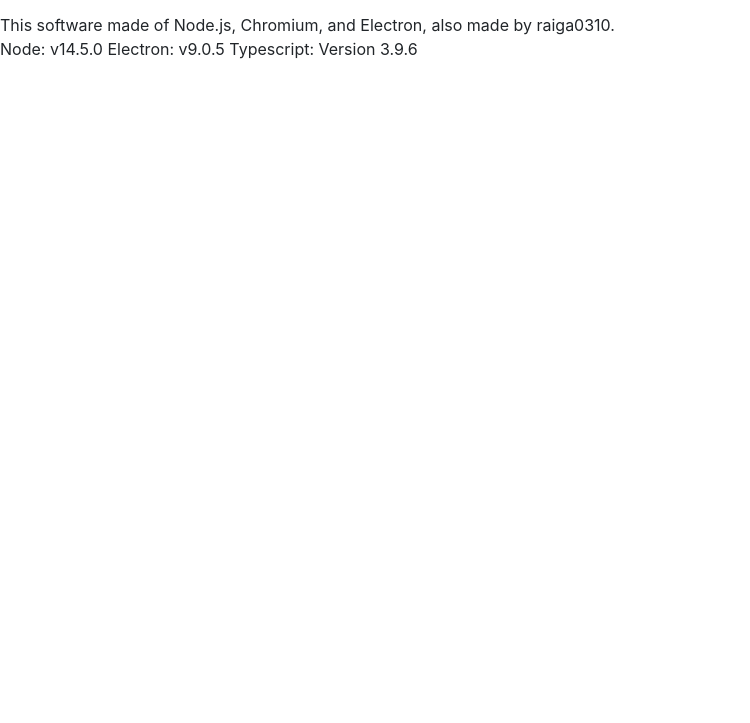
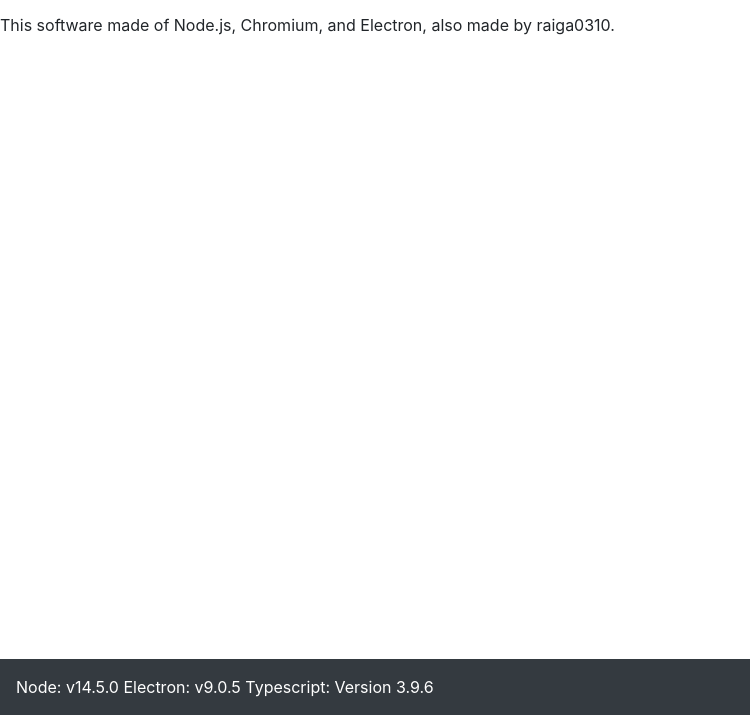
Before and after one commit to raiga0310/editor-electron, an Electron app: page index.html in a window 750 px wide. Shown: the part 77-800 px from the top of the page. Drawn offline with nearby package versions, Linux system fonts and the light colour scheme.

Commit message:
[develeop]フッタを下に押し下げ

```diff
--- a/index.html
+++ b/index.html
@@ -15,6 +15,6 @@
     <h1 class="alert alert-dark">Welcome to Electron!!</h1>
 </main>
     <span>This software made of Node.js, Chromium, and Electron, also made by raiga0310.</span>
-    <footer>Node: v14.5.0 Electron: v9.0.5 Typescript: Version 3.9.6</footer>
+    <footer class="p-3 mb-2 bg-dark text-white fixed-bottom">Node: v14.5.0 Electron: v9.0.5 Typescript: Version 3.9.6</footer>
 </body>
 </html>
```
